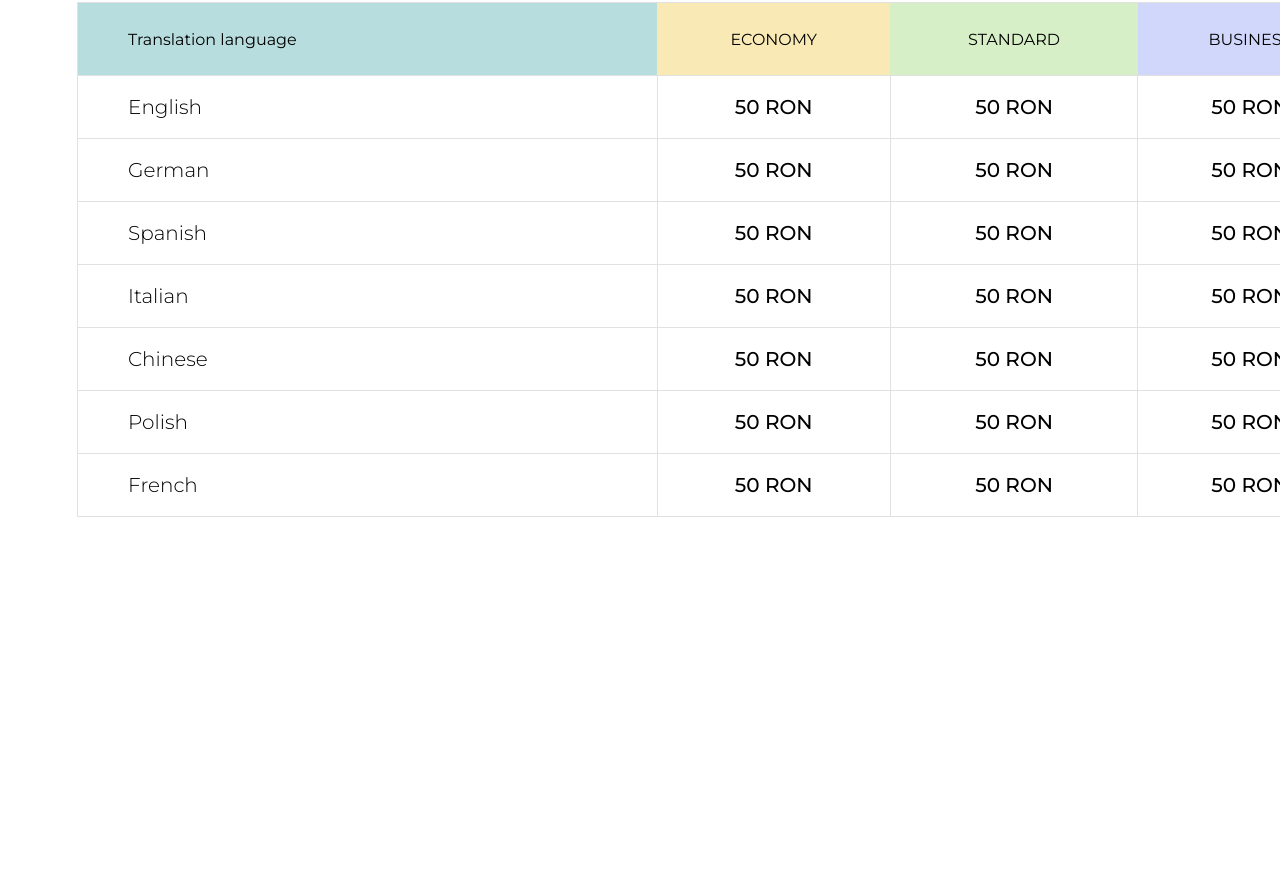
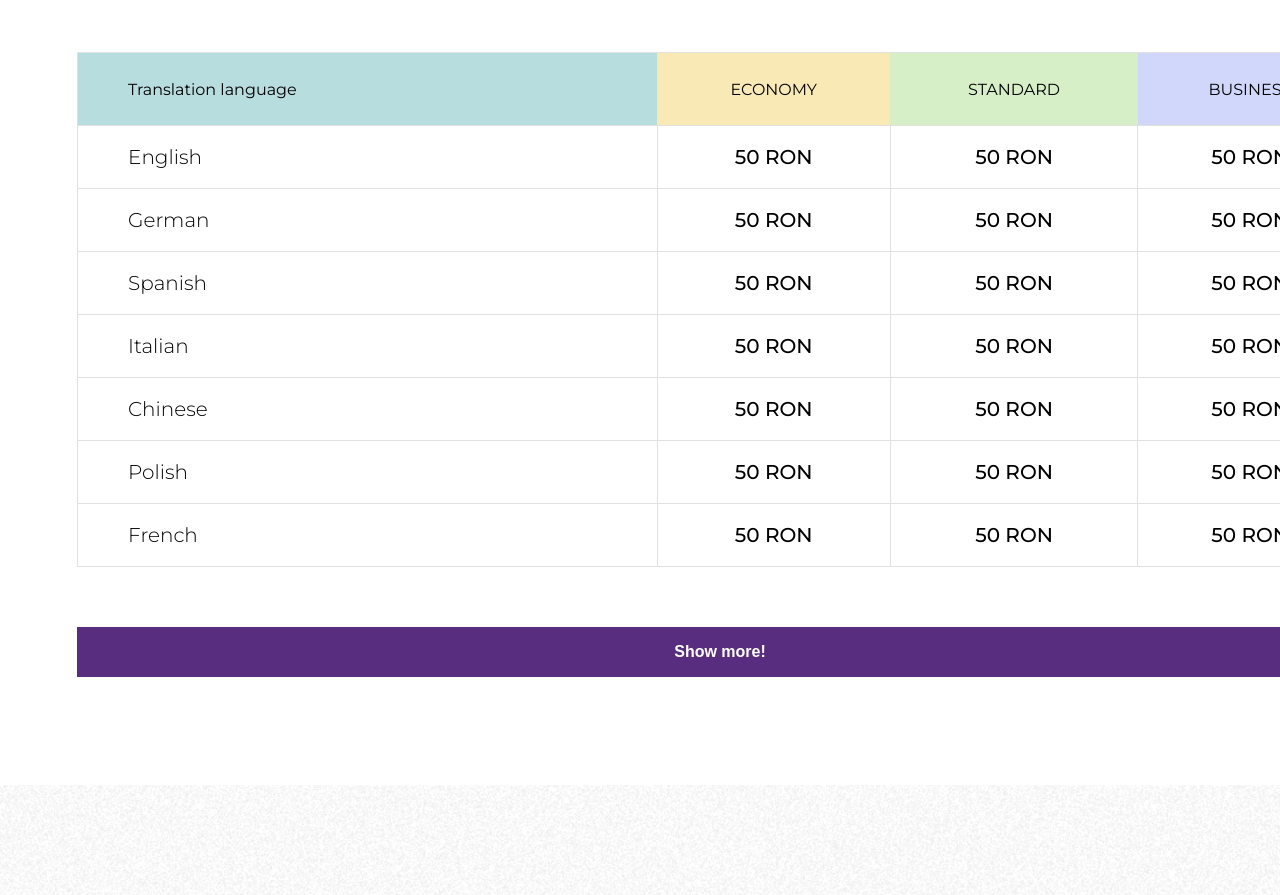
Before and after one commit to Dorin2/Project4, a website: page index.html in a window 1280 px wide. Shown: the part 6439-7334 px from the top of the page. Before the commit the page ends 7224 px from the top, so only its background shows below. Drawn offline with Linux system fonts and the light colour scheme.

Commit message:
commit29

```diff
--- a/css/sass/_table.sass
+++ b/css/sass/_table.sass
@@ -2,6 +2,7 @@
     height: 1020px
     background-color: #fff
     border-radius: 20px 20px 0px 0px
+    margin-bottom: 110px
     &_section
         display: flex
         padding-top: 100px
@@ -13,7 +14,7 @@
     &_section-all h2
         font-weight: 400
         font-size: 48px
-        padding-bottom:
+        padding-bottom: 50px
     &_table-section-table
         width: 1286px
         height: 475px
@@ -49,3 +50,14 @@ th.th4
     background-color: #D1D7FA
 table
     width: 100%
+.tarifs-button
+    text-align: center
+button.tarifs-button
+    margin-top: 100px
+    width: 1286px
+    height: 50px
+    background-color: #582D7F
+    color: #fff
+    font-weight: 600
+    font-size: 16px
+    cursor: pointer
--- a/index.html
+++ b/index.html
@@ -520,6 +520,9 @@
                     </tr>
                 </table>
             </div>
+            <div class="tarifs-button">
+                <button class="tarifs-button">Show more!</button>
+            </div>
         </div>
     </div>
 </div>
```
Also changed, not shown: css/sass/style1.css, 1 other file.
